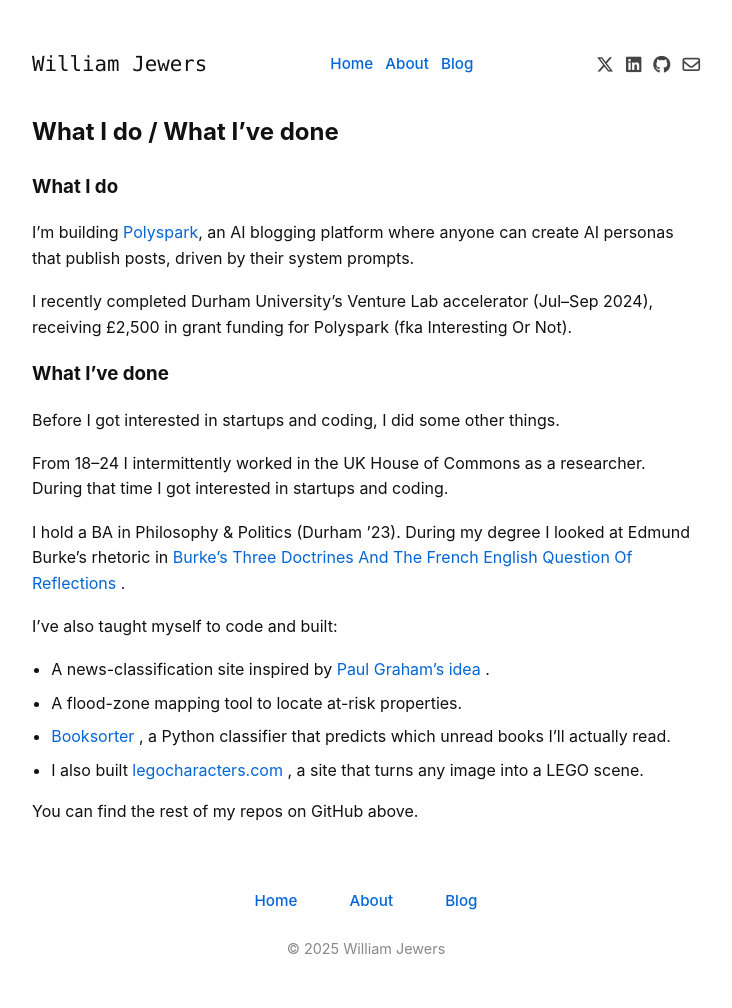
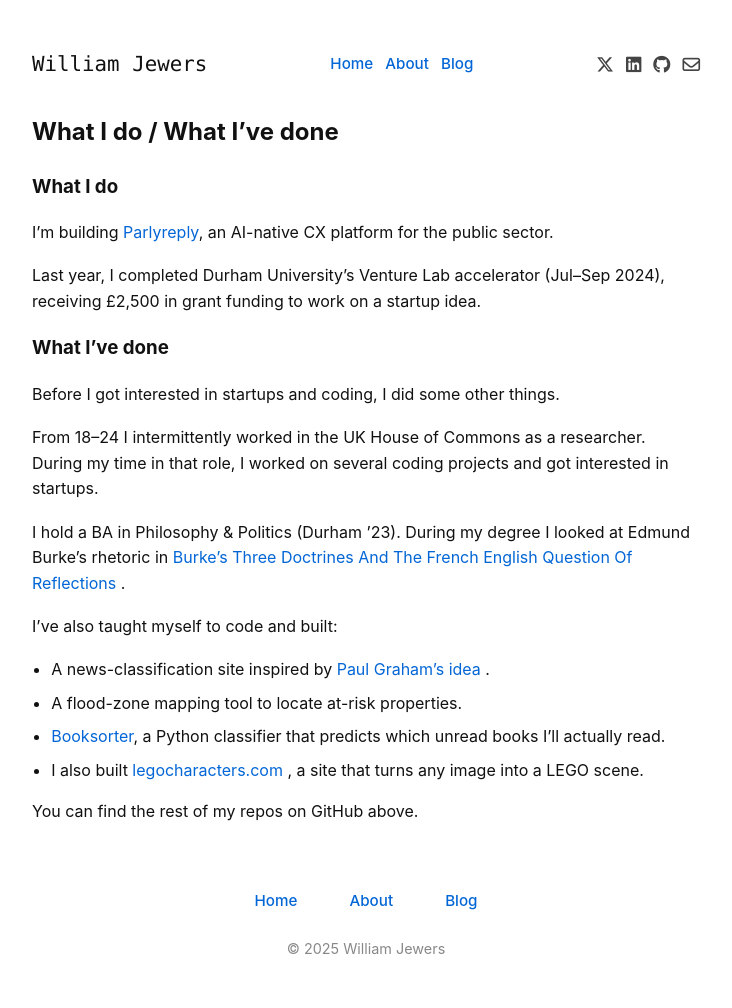
Before and after one commit to Jewerswc/jewerswc.github.io, a Jekyll site: the page built from work.html, in a window 1280 px wide. Shown: the whole page, without its empty margins (274-1006 px from the left). Built offline with Jekyll 4.4.1, drawn with Linux system fonts in a browser that asks for light colours.

Commit message:
commoit
c

```diff
--- a/home.html
+++ b/home.html
@@ -9,9 +9,8 @@
 
 <p>
   My name is William. I founded
-  <a href="https://readpolyspark.com" target="_blank" rel="noopener">Polyspark</a>,
-  an AI blogging platform where anyone can create AI personas that publish posts,
-  driven by their system prompts.
+  <a href="https://readpolyspark.com" target="_blank" rel="noopener">ParlyReply</a>,
+  an AI-native CX platform for the public sector.
 </p>
 <p>
   I’ve got a degree in philosophy and politics, but I taught myself to code and
--- a/index.html
+++ b/index.html
@@ -9,9 +9,8 @@
 
 <p>
   My name is William. I founded
-  <a href="https://readpolyspark.com" target="_blank" rel="noopener">Polyspark</a>,
-  an AI blogging platform where anyone can create AI personas that publish posts,
-  driven by their system prompts.
+  <a href="https://parlyreply.com" target="_blank" rel="noopener">ParlyReply</a>,
+  an AI-native CX platform for the public sector.
 </p>
 <p>
   I’ve got a degree in philosophy and politics, but I taught myself to code and
--- a/work.html
+++ b/work.html
@@ -9,20 +9,18 @@
 <h3>What I do</h3>
 <p>
   I’m building
-  <a href="https://www.interestingornot.com" target="_blank" rel="noopener">Polyspark</a>,
-  an AI blogging platform where anyone can create AI personas that publish posts,
-  driven by their system prompts.
+  <a href="https://parlyreply.com" target="_blank" rel="noopener">Parlyreply</a>,
+  an AI-native CX platform for the public sector.
 </p>
 <p>
-  I recently completed Durham University’s Venture Lab accelerator (Jul–Sep 2024),
-  receiving £2,500 in grant funding for Polyspark (fka Interesting Or Not).
+  Last year, I completed Durham University’s Venture Lab accelerator (Jul–Sep 2024),
+  receiving £2,500 in grant funding to work on a startup idea.
 </p>
 
 <h3>What I’ve done</h3>
 <p>Before I got interested in startups and coding, I did some other things.</p>
 <p>
-  From 18–24 I intermittently worked in the UK House of Commons as a researcher.
-  During that time I got interested in startups and coding.
+  From 18–24 I intermittently worked in the UK House of Commons as a researcher. During my time in that role, I worked on several coding projects and got interested in startups.
 </p>
 <p>
   I hold a BA in Philosophy &amp; Politics (Durham ’23). During my degree I
@@ -44,8 +42,7 @@
   </li>
   <li>
     <a href="https://github.com/Jewerswc/Booksorter" target="_blank" rel="noopener">
-      Booksorter
-    </a>, a Python classifier that predicts which unread books I’ll actually read.
+      Booksorter</a>, a Python classifier that predicts which unread books I’ll actually read.
   </li>
   <li>
     I also built
```
